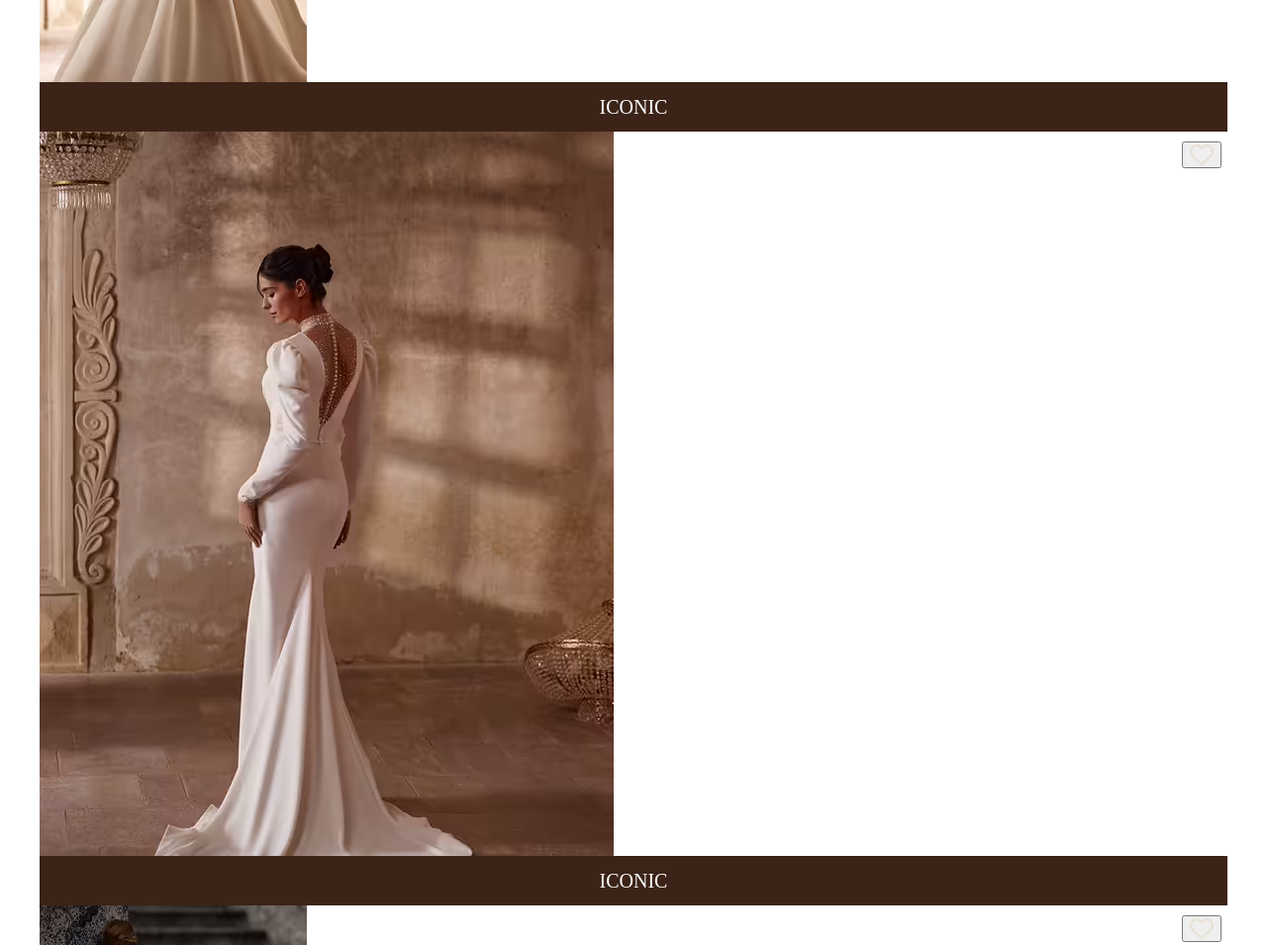
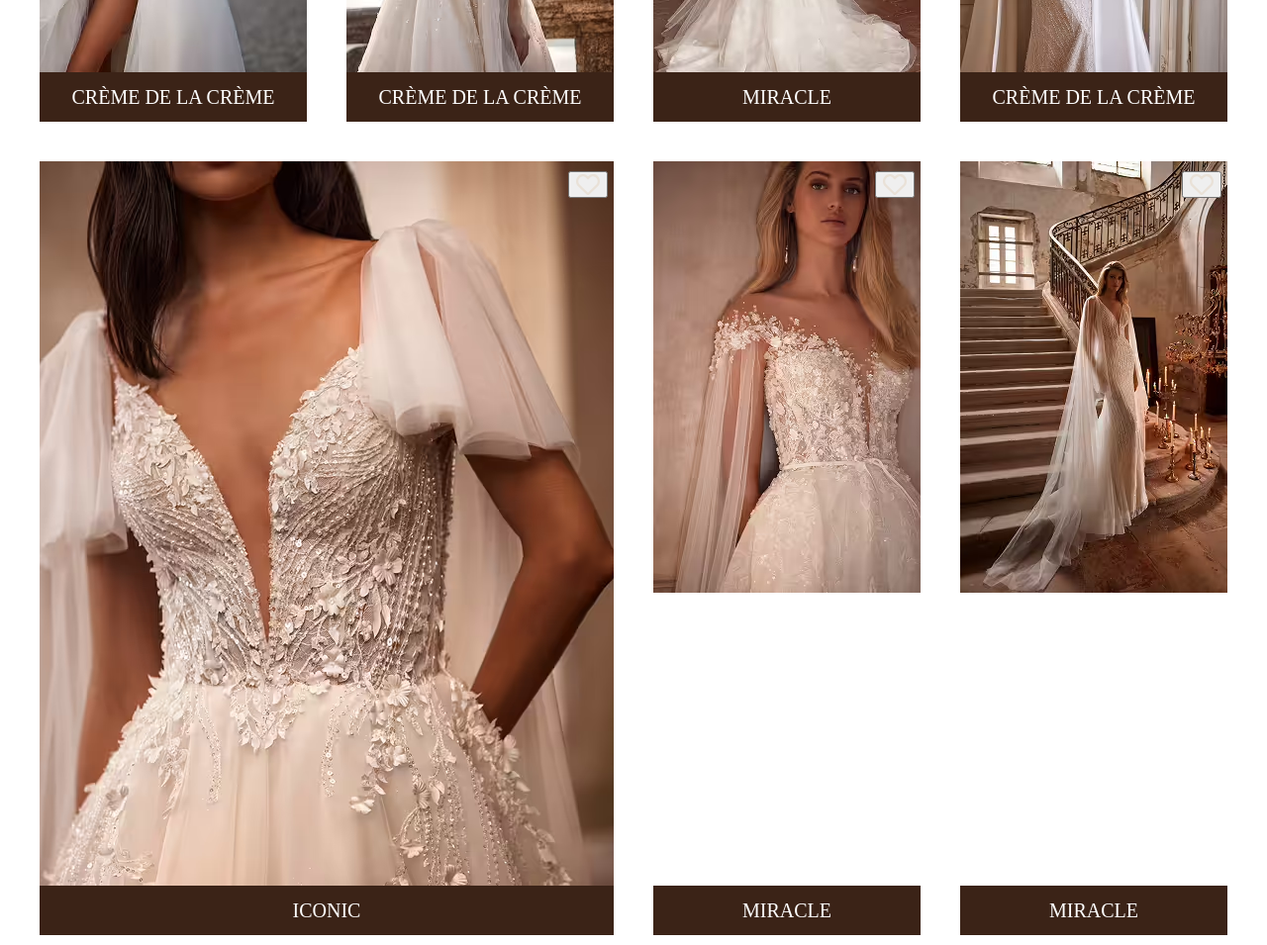
Before and after one commit to Andyone89/shop, a website: page app/pages/collections.html in a window 1280 px wide. Shown: the part 2780-3735 px from the top of the page at 99% size. Drawn offline with nearby package versions, Linux system fonts and the light colour scheme; files that its build step writes are made by us from their sources; files whose address does not match are found by name.

Commit message:
collection

```diff
--- a/app/pages/collections.html
+++ b/app/pages/collections.html
@@ -90,7 +90,7 @@
                             <use xlink:href="images/sprite.svg#heart"></use>
                         </svg>
                     </button>
-                    <p class="collections__item-text">ICONIC</p>
+                    <p class="collections__item-text">СRÈME DE LA CRÈME</p>
                 </div>
                 <div class="collections__item">
                     <picture>
@@ -103,7 +103,7 @@
                             <use xlink:href="images/sprite.svg#heart"></use>
                         </svg>
                     </button>
-                    <p class="collections__item-text">ICONIC</p>
+                    <p class="collections__item-text">СRÈME DE LA CRÈME</p>
                 </div>
                 <div class="collections__item">
                     <picture>
@@ -116,7 +116,7 @@
                             <use xlink:href="images/sprite.svg#heart"></use>
                         </svg>
                     </button>
-                    <p class="collections__item-text">ICONIC</p>
+                    <p class="collections__item-text">СRÈME DE LA CRÈME</p>
                 </div>
                 <div class="collections__item">
                     <picture>
@@ -129,7 +129,7 @@
                             <use xlink:href="images/sprite.svg#heart"></use>
                         </svg>
                     </button>
-                    <p class="collections__item-text">ICONIC</p>
+                    <p class="collections__item-text">СRÈME DE LA CRÈME</p>
                 </div>
                   <div class="collections__item">
                     <picture>
@@ -142,7 +142,7 @@
                             <use xlink:href="images/sprite.svg#heart"></use>
                         </svg>
                     </button>
-                    <p class="collections__item-text">ICONIC</p>
+                    <p class="collections__item-text">MIRACLE</p>
                 </div>
                 <div class="collections__item">
                     <picture>
@@ -155,7 +155,7 @@
                             <use xlink:href="images/sprite.svg#heart"></use>
                         </svg>
                     </button>
-                    <p class="collections__item-text">ICONIC</p>
+                    <p class="collections__item-text">СRÈME DE LA CRÈME</p>
                 </div>
                 <div class="collections__item">
                     <picture>
@@ -181,7 +181,7 @@
                             <use xlink:href="images/sprite.svg#heart"></use>
                         </svg>
                     </button>
-                    <p class="collections__item-text">ICONIC</p>
+                    <p class="collections__item-text">MIRACLE</p>
                 </div><div class="collections__item">
                     <picture>
                         <source srcset="images/collection-13.avif" type="image/avif">
@@ -193,7 +193,7 @@
                             <use xlink:href="images/sprite.svg#heart"></use>
                         </svg>
                     </button>
-                    <p class="collections__item-text">ICONIC</p>
+                    <p class="collections__item-text">MIRACLE</p>
                 </div>
             </div>
         </div>
--- a/app/scss/style.scss
+++ b/app/scss/style.scss
@@ -612,9 +612,17 @@ body {
     }
     &__inner {
         display: grid;
+        grid-template-columns: repeat(4, 1fr);
+        gap: 40px;
     }
     &__item{
         position: relative;
+        &:nth-child(5){
+            grid-column: span 2;
+        }
+        &:nth-child(12){
+            grid-column: span 2;
+        }
     }
     &__like{
         position: absolute;
```
